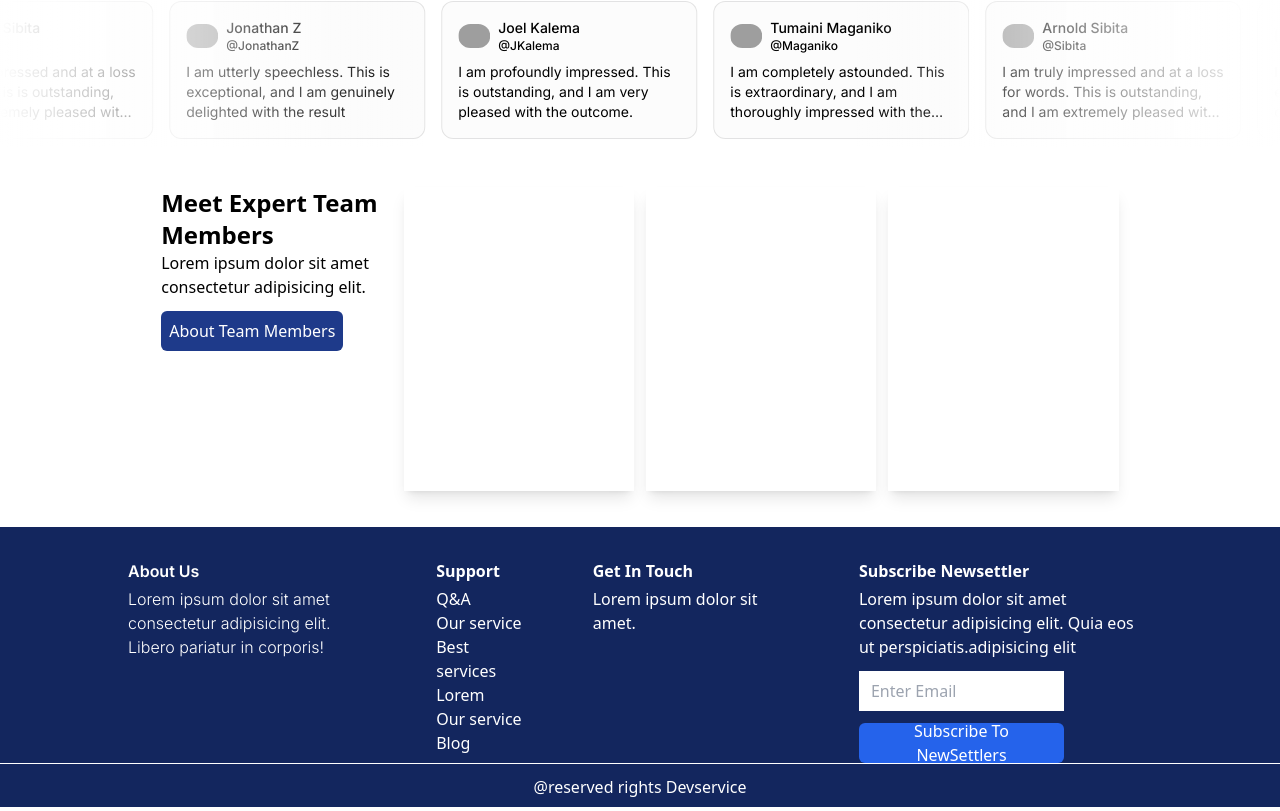
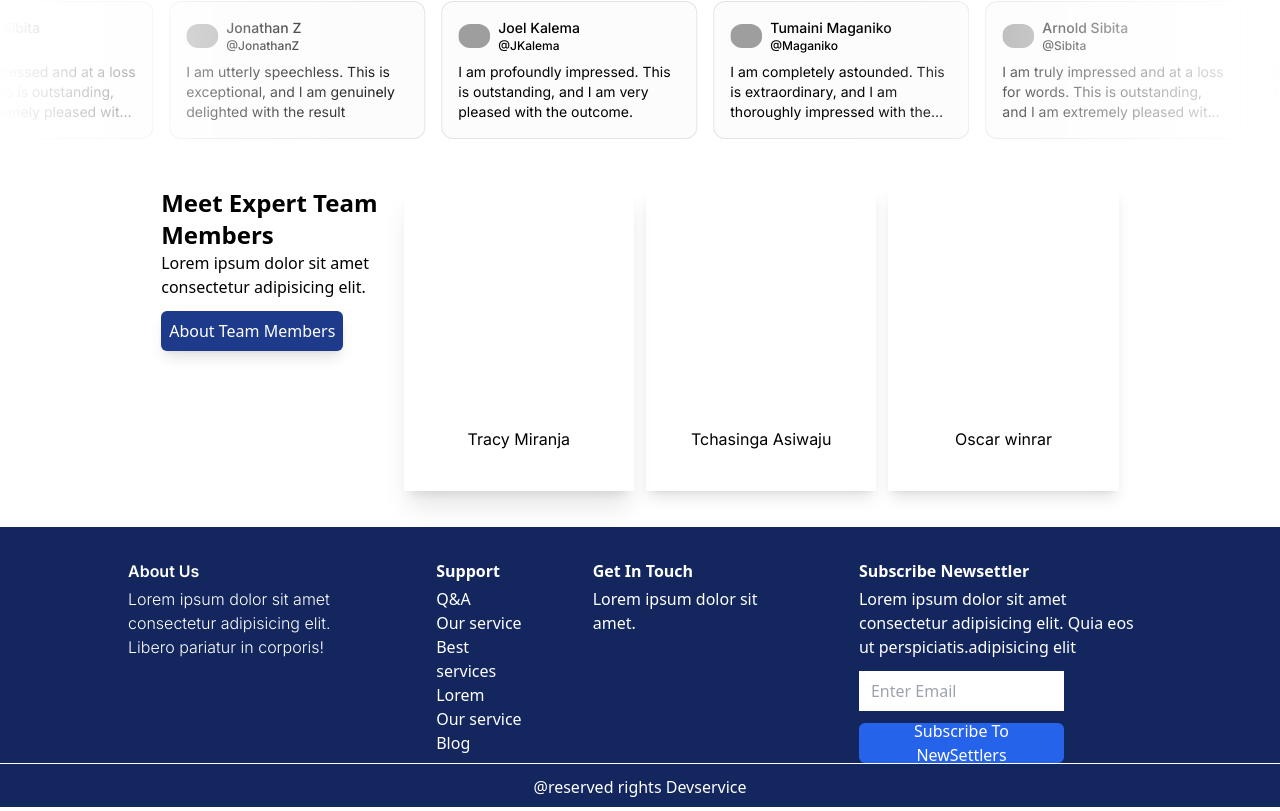
Before and after one commit to tchasinga/devservice, a Next.js app: page / in a window 1280 px wide. Shown: the part 2562-3373 px from the top of the page. Built offline with nearby package versions, Linux system fonts and the light colour scheme; grey boxes are pictures that could not be loaded.

Commit message:
Add team members

```diff
--- a/src/app/Components/Team.jsx
+++ b/src/app/Components/Team.jsx
@@ -10,13 +10,28 @@ function Team() {
         <p className="font-poppins font-sans">
           Lorem ipsum dolor sit amet consectetur adipisicing elit.
         </p>
-        <button className="font-poppins font-sans bg-blue-900 mt-3 p-2 rounded-md text-white hover:bg-inherit hover:text-black hover:outline-1 hover:shadow-md">
+        <button className="font-poppins font-sans bg-blue-900 shadow-lg mt-3 p-2 rounded-md text-white hover:bg-inherit hover:text-black hover:outline-1 hover:shadow-md">
           About Team Members{" "}
         </button>
       </div>
-      <div className="w-[18%] h-[38vh] shadow-lg"></div>
-      <div className="w-[18%] h-[38vh] shadow-lg"></div>
-      <div className="w-[18%] h-[38vh] shadow-lg"></div>
+      <div className="w-[18%] h-[38vh] shadow-xl align-text-bottom">
+        <div className="w-full h-[30vh]"></div>
+        <div className="mb-0 flex justify-center">
+          <h4>Tracy Miranja</h4>
+        </div>
+      </div>
+      <div className="w-[18%] h-[38vh] shadow-lg">
+        <div className="w-full h-[30vh]"></div>
+        <div className="flex justify-center">
+          <h4>Tchasinga Asiwaju</h4>
+        </div>
+      </div>
+      <div className="w-[18%] h-[38vh] shadow-lg">
+        <div className="w-full h-[30vh]"></div>
+        <div className="flex justify-center">
+          <h4>Oscar winrar</h4>
+        </div>
+      </div>
     </div>
   );
 }
```
